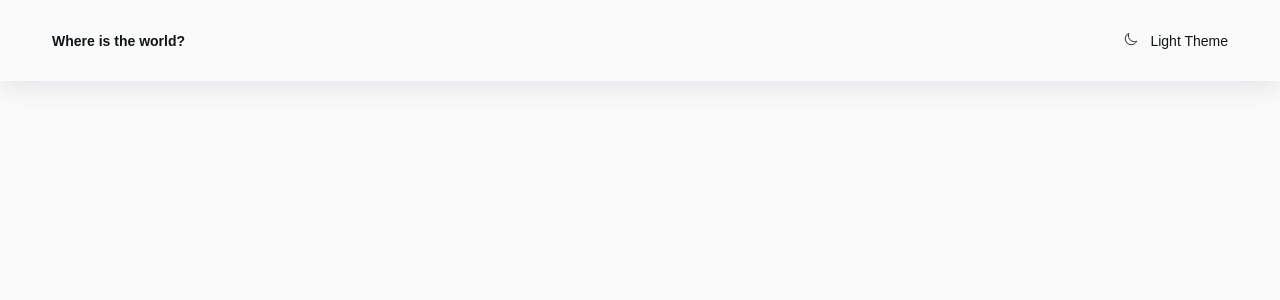
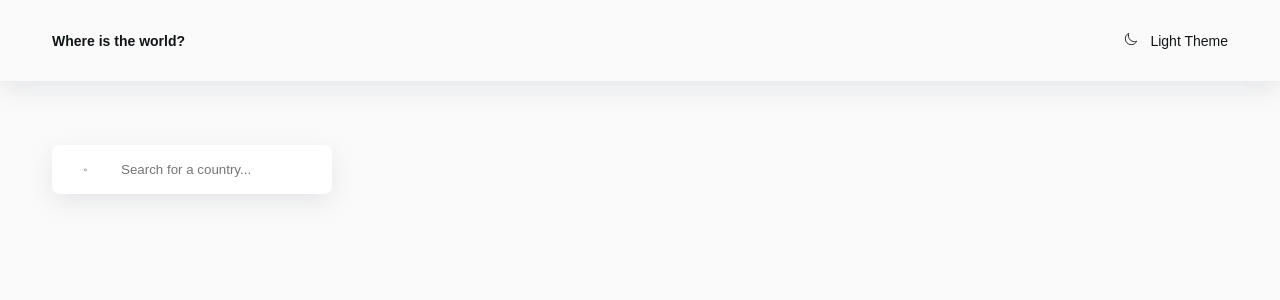
Before and after one commit to deysan/countries-api, a React (Create React App) app: page / in a window 1280 px wide. Shown: the top 300 px of the page. Built offline with nearby package versions, Linux system fonts and the light colour scheme.

Commit message:
Add search

```diff
--- a/src/App.jsx
+++ b/src/App.jsx
@@ -1,7 +1,16 @@
+import { Controls } from './components/Controls';
 import { Header } from './components/Header';
+import { Main } from './components/Main';
 
 function App() {
-  return <Header />;
+  return (
+    <>
+      <Header />
+      <Main>
+        <Controls />
+      </Main>
+    </>
+  );
 }
 
 export default App;
--- /dev/null
+++ b/src/components/Controls.jsx
@@ -0,0 +1,12 @@
+import { useState } from 'react';
+import { Search } from './Search';
+
+export const Controls = () => {
+  const [search, setSearch] = useState('');
+
+  return (
+    <div>
+      <Search search={search} setSearch={setSearch} />
+    </div>
+  );
+};
--- a/src/components/Header.jsx
+++ b/src/components/Header.jsx
@@ -5,8 +5,8 @@
 import { Container } from './Container';
 
 const HeaderEl = styled.header`
+  background-color: (--color-ui-base);
   box-shadow: var(--shadow);
-  background-color: (--color-ui-base);
 `;
 
 const Wrapper = styled.div`
--- /dev/null
+++ b/src/components/Main.jsx
@@ -0,0 +1,19 @@
+import styled from 'styled-components';
+
+import { Container } from './Container';
+
+const Wrapper = styled.main`
+  padding: 2rem 0;
+
+  @media (min-width: 767px) {
+    padding: 4rem 0;
+  }
+`;
+
+export const Main = ({ children }) => {
+  return (
+    <Wrapper>
+      <Container>{children}</Container>
+    </Wrapper>
+  );
+};
--- /dev/null
+++ b/src/components/Search.jsx
@@ -0,0 +1,39 @@
+import styled from 'styled-components';
+
+import { IoSearch } from 'react-icons/io5';
+
+const InputContainer = styled.label`
+  display: flex;
+  align-items: center;
+  width: 100%;
+  margin-bottom: 1.5rem;
+  padding: 1rem 2rem;
+  background-color: var(--colors-ui-base);
+  border-radius: var(--radii);
+  box-shadow: var(--shadow);
+
+  @media (min-width: 767px) {
+    width: 280px;
+    margin-bottom: 0;
+  }
+`;
+
+const Input = styled.input.attrs({
+  type: 'search',
+  placeholder: 'Search for a country...',
+})`
+  margin-left: 2rem;
+  color: var(--color-text);
+  background-color: transparent;
+  border: none;
+  outline: none;
+`;
+
+export const Search = ({ search, setSearch }) => {
+  return (
+    <InputContainer>
+      <IoSearch />
+      <Input onChange={(e) => setSearch(e.target.value)} value={search} />
+    </InputContainer>
+  );
+};
```
